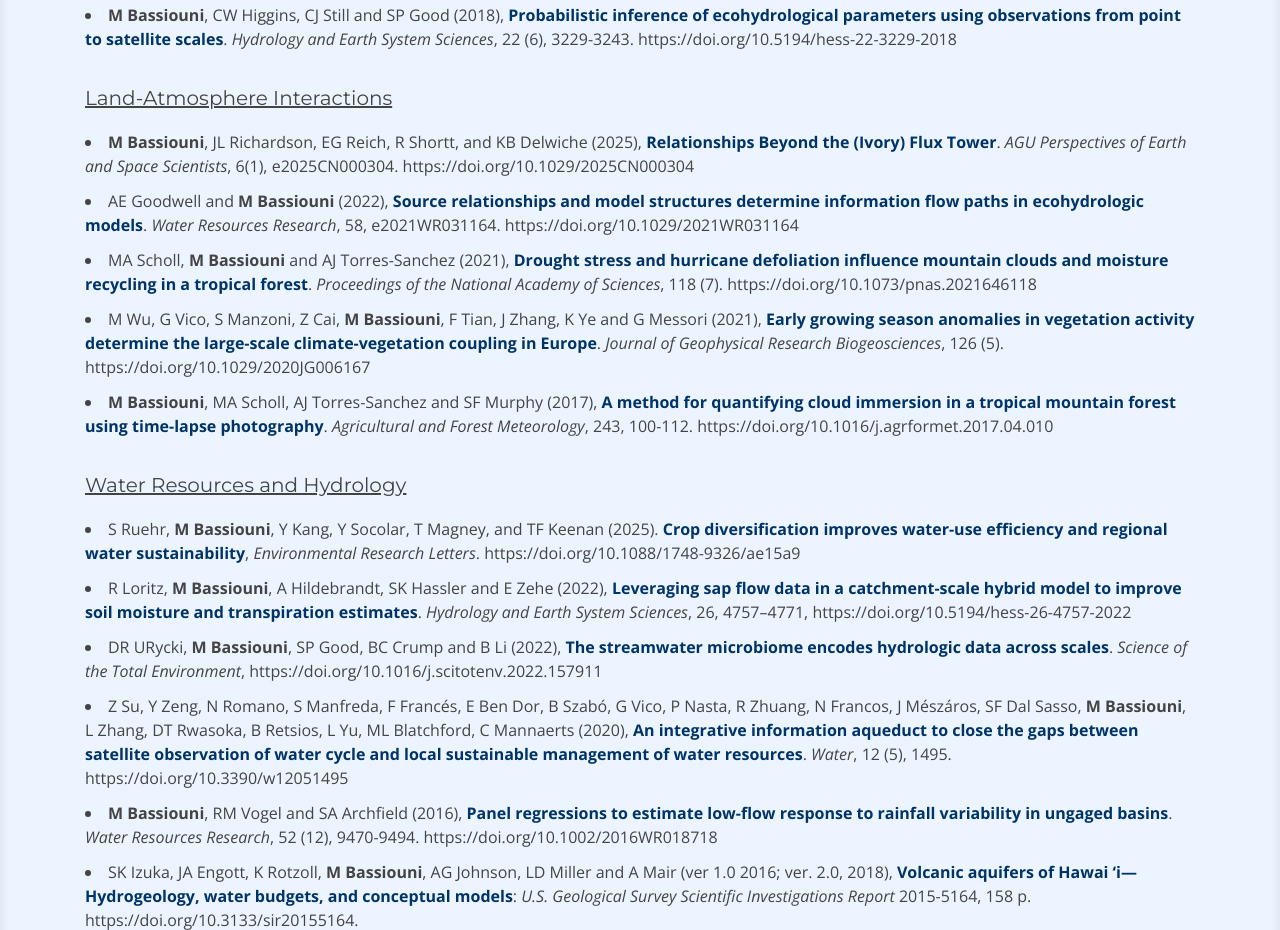
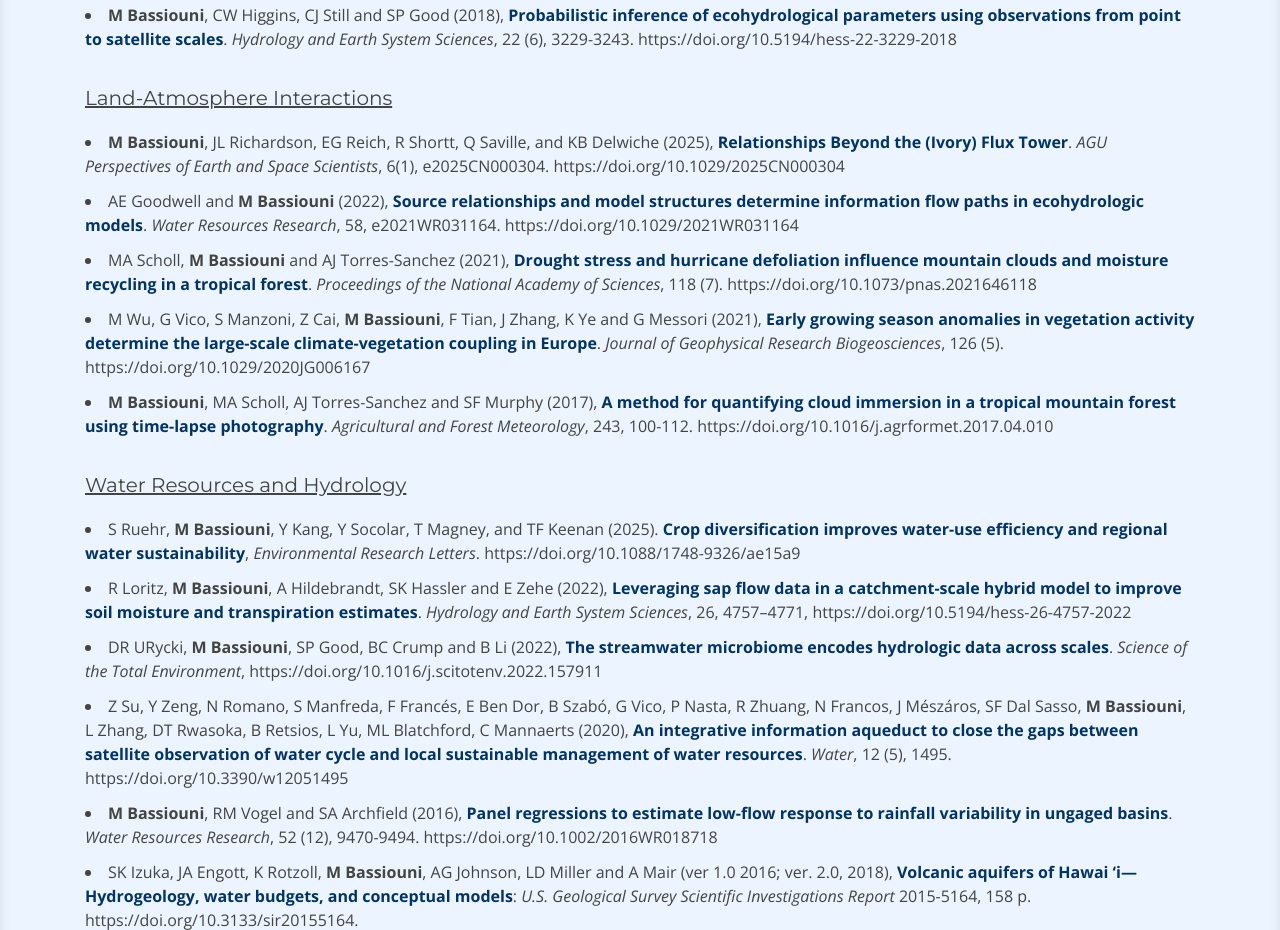
Before and after one commit to maoyab/maoyab.github.io, a plain HTML site: page index.html in a window 1280 px wide. Shown: the part 2879-3809 px from the top of the page. Drawn offline with nearby package versions, Linux system fonts and the light colour scheme; a script that the page names is missing.

Commit message:
Update index.html

```diff
--- a/index.html
+++ b/index.html
@@ -274,7 +274,7 @@
             <h5><br><u>Land-Atmosphere Interactions</u></h5>
 
               <li>
-                  <b>M Bassiouni</b>, JL Richardson, EG Reich, R Shortt, and KB Delwiche (2025), <strong><a href="https://doi.org/10.1029/2025CN000304">Relationships Beyond the (Ivory) Flux Tower</a></strong>. <i>AGU Perspectives of Earth and Space Scientists</i>, 6(1), e2025CN000304. https://doi.org/10.1029/2025CN000304
+                  <b>M Bassiouni</b>, JL Richardson, EG Reich, R Shortt, Q Saville, and KB Delwiche (2025), <strong><a href="https://doi.org/10.1029/2025CN000304">Relationships Beyond the (Ivory) Flux Tower</a></strong>. <i>AGU Perspectives of Earth and Space Scientists</i>, 6(1), e2025CN000304. https://doi.org/10.1029/2025CN000304
               </li>
 
               <li>
```
